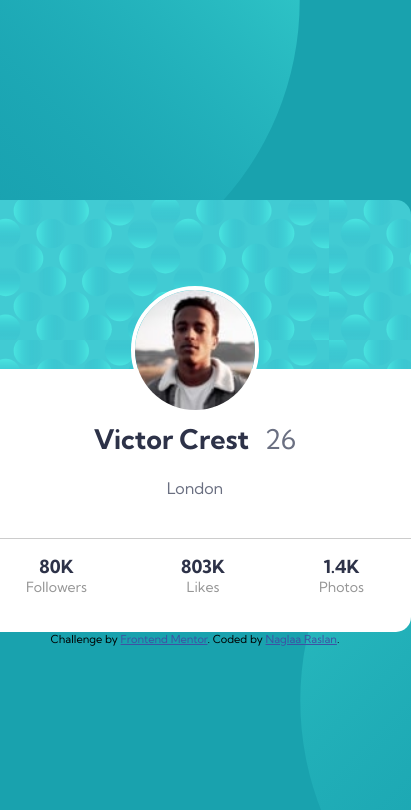
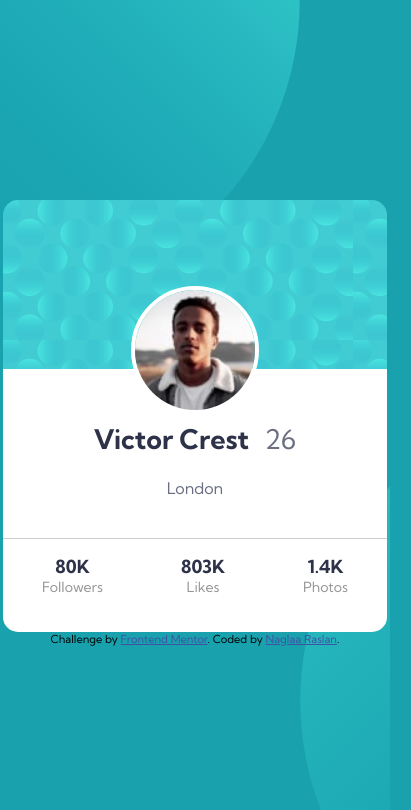
Before and after one commit to naglorias/profile-card, a plain HTML site: page index.html in a window 390 px wide. Shown: the whole page, 411 px wide, since content can reach past the window. Drawn offline with Linux system fonts and the light colour scheme.

Commit message:
Update style.css

```diff
--- a/style.css
+++ b/style.css
@@ -120,3 +120,10 @@ body {
 
     }
 }
+
+
+@media screen and (max-width: 600px) {
+    .card{
+        width: 24rem;
+    }
+}
```
